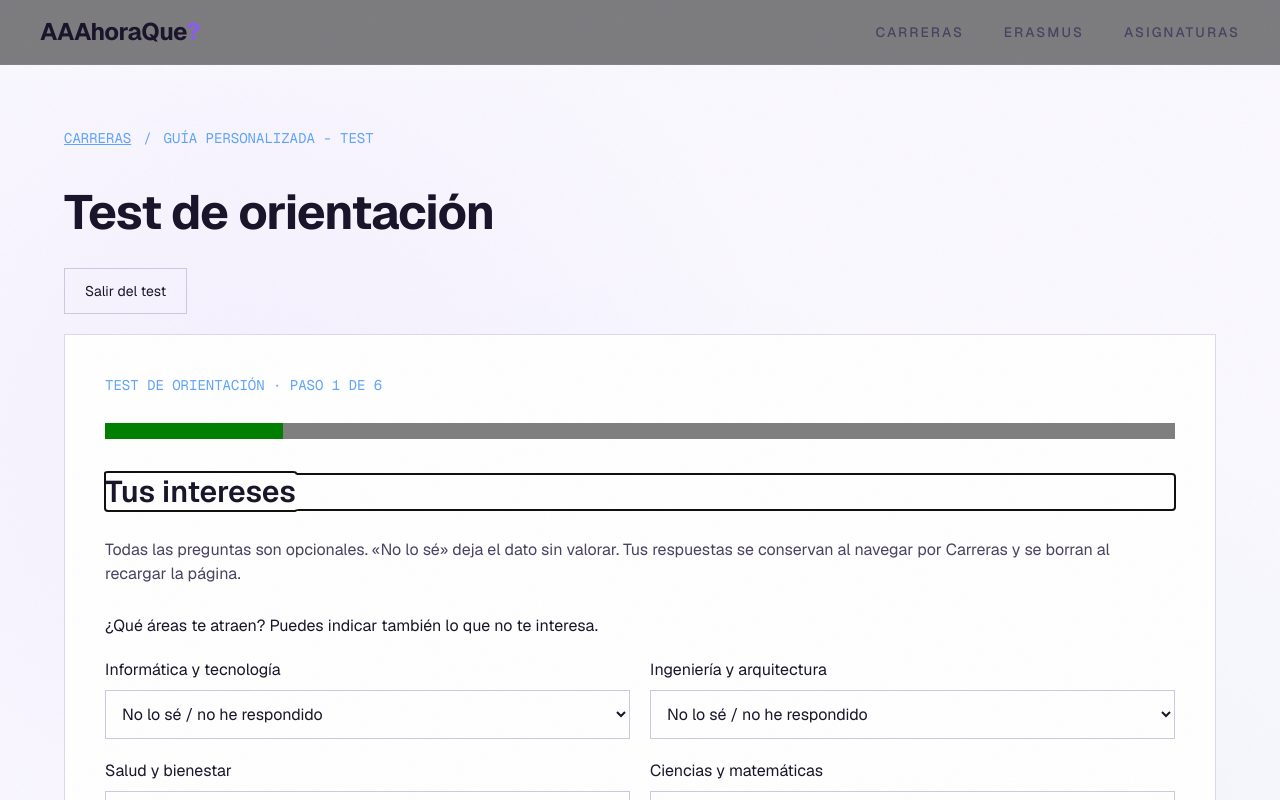
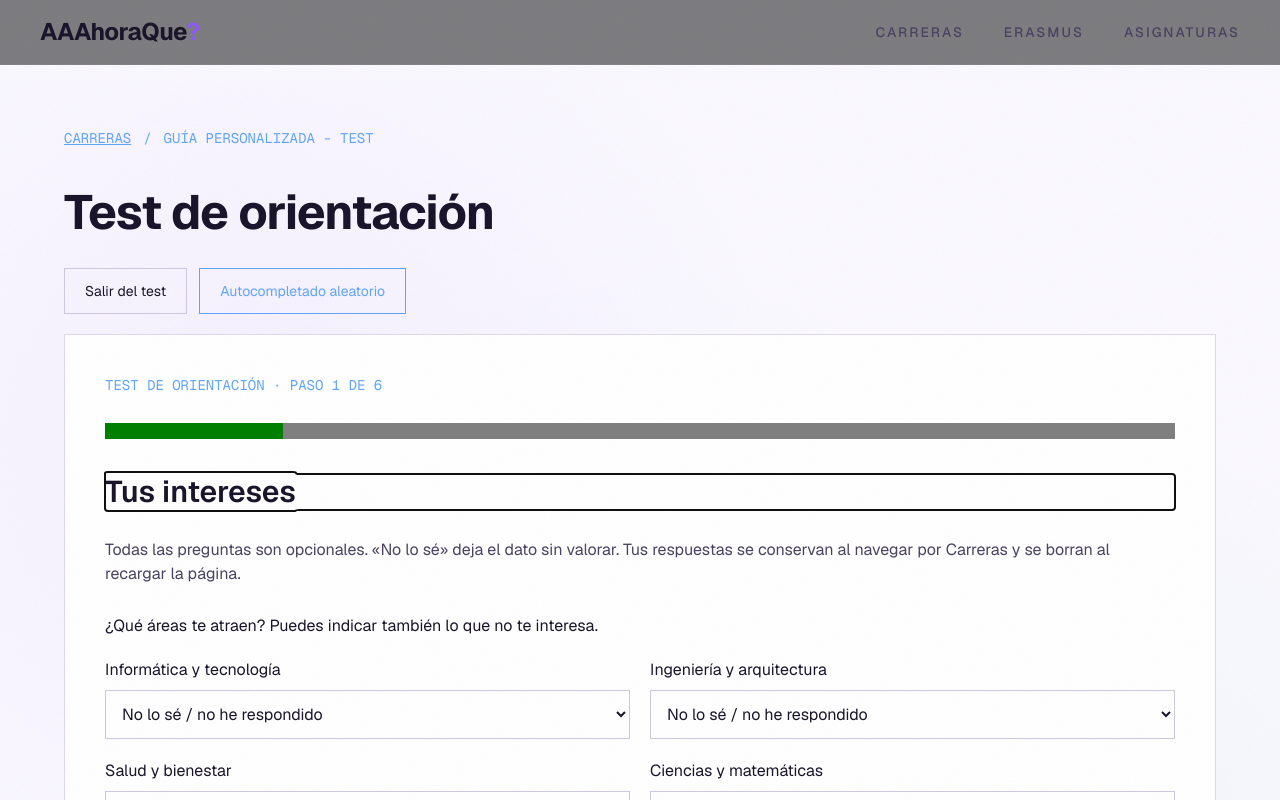
Before and after one commit to ProgramaTurbo/aaahoraque, a Next.js app in the folder apps/web/: page /degrees/personalized-test in a window 1280 px wide. Shown: the top 800 px of the page. Built offline with nearby package versions, Linux system fonts and the light colour scheme.

Commit message:
A.Sender: Frontend v2.1 - Boton de autocompletado en test carreras & unificacion de estilo 29/10/2026 0030

```diff
--- a/apps/web/src/features/degrees/degrees-workspace.tsx
+++ b/apps/web/src/features/degrees/degrees-workspace.tsx
@@ -3,6 +3,7 @@
 import { useEffect, useRef, useState } from "react";
 import type { DegreeSummary as CatalogOffering } from "./types";
 import { OfferingPlans } from "./offering-plans";
+import { OfferingCard } from "./offering-card";
 import { PageResultCharts, SelectedOfferingsChart } from "./result-charts";
 import type { OrientationProfile } from "./orientation-profile";
 
@@ -92,12 +93,9 @@ export function DegreesWorkspace({ profile }: { profile?: OrientationProfile })
         <p className="text-sm text-[var(--color-fg-dim)]">La selección se conserva al filtrar y se borra al salir de esta página. Al alcanzar tres alternativas, quita una para añadir otra.</p>
         {!loading && error !== requestKey && !filtered.length && <p>No hay ofertas con estos filtros. Prueba otra búsqueda o universidad.</p>}
         {profile && result?.key === requestKey && filtered.length > 0 && <PageResultCharts offerings={filtered} page={page} activeCriteria={result.activeCriteria} />}
-        <div className="grid gap-4 md:grid-cols-2 lg:grid-cols-3">
-          {filtered.map((o) => <article key={o.id} className={panel}>
-            <h3 className="text-lg font-semibold">{o.degree.name}</h3>
-            <p className="mt-2">{o.university.name}</p>
-            <p className="mt-2 text-sm text-[var(--color-fg-dim)]">{o.center?.name ?? "Centro sin especificar"}</p>
-            <p className="my-4 text-sm">{modality(o)}{o.province ? ` · ${o.province}` : ""}</p>
+        <div className="grid gap-5 md:grid-cols-2 xl:grid-cols-3">
+          {filtered.map((o) => <OfferingCard key={o.id} offering={o} selected={ids.includes(o.id)} disabled={!ids.includes(o.id) && ids.length >= 3} modalityLabel={modality(o)} onToggle={() => toggle(o.id)}>
+            {profile && o.province && <p className="text-sm text-[var(--color-fg-dim)]">Provincia del centro: {o.province}</p>}
             {o.evaluation && <div className="mb-5 space-y-3 text-sm">
               <p className="font-semibold text-[var(--color-degree-bright)]">{o.evaluation.score === null ? "Sin puntuación comparable" : `Afinidad orientativa: ${o.evaluation.score}/100`}</p>
               {o.evaluation.score !== null && <meter min={0} max={100} value={o.evaluation.score} aria-label="Afinidad orientativa" className="w-full" />}
@@ -109,10 +107,7 @@ export function DegreesWorkspace({ profile }: { profile?: OrientationProfile })
               {o.evaluation.reasons.length > 0 && <ul className="list-disc pl-5">{o.evaluation.reasons.map((reason) => <li key={reason}>{reason}</li>)}</ul>}
               <details><summary className="cursor-pointer underline">Qué falta comprobar</summary><ul className="mt-2 list-disc pl-5">{o.evaluation.pending.map((reason) => <li key={reason}>{reason}</li>)}</ul></details>
             </div>}
-            <button type="button" aria-pressed={ids.includes(o.id)} aria-label={`${ids.includes(o.id) ? "Quitar" : "Comparar"}: ${o.degree.name}, ${o.university.name}, ${o.center?.name ?? "centro sin especificar"}`} disabled={!ids.includes(o.id) && ids.length >= 3} onClick={() => toggle(o.id)} className="border border-[var(--color-degree-bright)] px-4 py-2 text-[var(--color-degree-bright)] disabled:opacity-40">
-              {ids.includes(o.id) ? "Quitar de la comparación" : "Añadir a la comparación"}
-            </button>
-          </article>)}
+          </OfferingCard>)}
         </div>
         {loading && <p role="status">Buscando ofertas…</p>}
         {error === requestKey && <p role="alert">{errorMessage} <button type="button" className="underline" onClick={() => setAttempt((n) => n + 1)}>Reintentar</button></p>}
--- /dev/null
+++ b/apps/web/src/features/degrees/offering-card.tsx
@@ -0,0 +1,30 @@
+import type { ReactNode } from "react";
+import type { DegreeSummary } from "./types";
+
+/** Matches the existing academic offering cards in /explorar/titulaciones. */
+export function OfferingCard({ offering, selected, disabled, modalityLabel, onToggle, children }: {
+  offering: DegreeSummary;
+  selected: boolean;
+  disabled: boolean;
+  modalityLabel: string;
+  onToggle: () => void;
+  children?: ReactNode;
+}) {
+  return <article className={`info-card info-card-degree flex min-w-0 flex-col gap-5 p-7${selected ? " ring-1 ring-[var(--color-degree)]" : ""}`}>
+    <div className="flex flex-wrap gap-2 font-mono text-xs text-[var(--color-degree)]">
+      {offering.degree.academicLevel && <span>{offering.degree.academicLevel}</span>}
+      {offering.modality && <span>· {modalityLabel}</span>}
+    </div>
+    <h3 className="font-display text-2xl leading-tight">{offering.degree.name}</h3>
+    <div className="flex-1 space-y-2 text-sm text-[var(--color-fg-dim)]">
+      <p className="font-medium">{offering.university.name}</p>
+      {offering.center && <p>{offering.center.name}</p>}
+    </div>
+    {children}
+    <button type="button" onClick={onToggle} disabled={disabled} aria-pressed={selected}
+      aria-label={`${selected ? "Quitar" : "Comparar"}: ${offering.degree.name}, ${offering.university.name}, ${offering.center?.name ?? "centro sin especificar"}`}
+      className="link-underline link-underline-degree self-start text-left text-sm font-semibold disabled:cursor-not-allowed disabled:opacity-40">
+      {selected ? "Quitar de la comparación" : "Añadir a la comparación →"}
+    </button>
+  </article>;
+}
--- a/apps/web/src/features/degrees/orientation-profile.ts
+++ b/apps/web/src/features/degrees/orientation-profile.ts
@@ -38,3 +38,44 @@ export const emptyProfile: OrientationProfile = {
   budget_strict: false, institution: "unknown", modality: "unknown", modality_strict: false,
   max_years: null, distance: "", priorities: { interests: 1, location: 1, modality: 1 },
 };
+
+/** Creates simulated questionnaire answers for exercising the existing results flow. */
+export function createRandomProfile(random: () => number = Math.random): OrientationProfile {
+  const pick = <T,>(values: readonly T[]): T => values[Math.floor(random() * values.length)];
+  const integer = (min: number, max: number) => min + Math.floor(random() * (max - min + 1));
+  const region = pick(Object.keys(regions));
+  const province = pick(regions[region]);
+  const accessRoute = pick(["bachillerato", "fp_superior", "other"] as const);
+  const accessGrade = integer(500, 1000) / 100;
+  const admissionGrade = Math.round(Math.min(14, accessGrade + random() * 4) * 100) / 100;
+  const interests: OrientationProfile["interests"] = Object.fromEntries(areas.map(([key]) => [key, random() < 0.5 ? "like" : "dislike"]));
+  interests[pick(areas)[0]] = "like";
+  const priorities = { interests: integer(0, 5), location: integer(0, 5), modality: integer(0, 5) };
+  if (Object.values(priorities).every((value) => value === 0)) priorities.interests = 1;
+  const activities = ["Resolver problemas", "Crear y diseñar", "Ayudar a otras personas", "Leer y argumentar", "Experimentar", "Organizar proyectos"];
+  const goals = ["Investigación", "Creatividad", "Impacto social", "Autonomía", "Salario", "Estabilidad"];
+  return {
+    ...emptyProfile,
+    interests,
+    aptitudes: Object.fromEntries(["logic", "comprehension", "memory", "creativity", "communication"].map((key) => [key, integer(0, 4)])),
+    activities: activities.filter(() => random() < 0.5),
+    goals: goals.filter(() => random() < 0.5),
+    access_route: accessRoute,
+    previous_studies: accessRoute === "bachillerato" ? `Bachillerato: ${pick(["Ciencias y Tecnología", "Humanidades y Ciencias Sociales", "Artes"])} (simulado)`
+      : accessRoute === "fp_superior" ? "Ciclo formativo de grado superior (simulado)" : "Otros estudios previos (simulados)",
+    subjects: `Ejemplo simulado: ${pick(["Matemáticas", "Lengua", "Inglés"])} ${integer(5, 10)}`,
+    access_grade: accessGrade,
+    admission_grade: admissionGrade,
+    origin_province: province,
+    allowed_provinces: [...regions[region]],
+    mobility: pick(["anywhere", "prefer_province", "require_province", "prefer_region", "require_region"] as const),
+    budget: integer(10, 250) * 100,
+    budget_strict: random() < 0.5,
+    institution: pick(["public", "private", "either"] as const),
+    modality: pick(["on_site", "online", "hybrid"] as const),
+    modality_strict: random() < 0.5,
+    max_years: integer(3, 6),
+    distance: `Preferencia simulada: hasta ${pick([30, 60, 90])} minutos de desplazamiento`,
+    priorities,
+  };
+}
--- a/apps/web/src/features/degrees/orientation-session.tsx
+++ b/apps/web/src/features/degrees/orientation-session.tsx
@@ -3,6 +3,8 @@ import { createContext, useContext, useState, type Dispatch, type SetStateAction
 import type { OrientationProfile } from "./orientation-profile";
 
 type OrientationSession = {
+  isRandomProfile: boolean;
+  setIsRandomProfile: Dispatch<SetStateAction<boolean>>;
   draft: OrientationProfile | undefined;
   setDraft: Dispatch<SetStateAction<OrientationProfile | undefined>>;
   profile: OrientationProfile | undefined;
@@ -15,7 +17,8 @@ export function OrientationProvider({ children }: { children: ReactNode }) {
   const [draft, setDraft] = useState<OrientationProfile>();
   const [profile, setProfile] = useState<OrientationProfile>();
   const [step, setStep] = useState(0);
-  return <Context.Provider value={{ draft, setDraft, profile, setProfile, step, setStep }}>{children}</Context.Provider>;
+  const [isRandomProfile, setIsRandomProfile] = useState(false);
+  return <Context.Provider value={{ draft, setDraft, profile, setProfile, step, setStep, isRandomProfile, setIsRandomProfile }}>{children}</Context.Provider>;
 }
 export function useOrientationSession() {
   const value = useContext(Context);
--- a/apps/web/src/features/degrees/personalized-pages.tsx
+++ b/apps/web/src/features/degrees/personalized-pages.tsx
@@ -4,6 +4,7 @@ import { useRouter } from "next/navigation";
 import { OrientationTest } from "./orientation-test";
 import { DegreesWorkspace } from "./degrees-workspace";
 import { useOrientationSession } from "./orientation-session";
+import { createRandomProfile } from "./orientation-profile";
 
 export function OrientationTestPage() {
   const session = useOrientationSession();
@@ -12,16 +13,28 @@ export function OrientationTestPage() {
     session.setDraft(undefined);
     session.setProfile(undefined);
     session.setStep(0);
+    session.setIsRandomProfile(false);
     router.push("/degrees");
   }
+  function randomizeTest() {
+    const profile = createRandomProfile();
+    session.setProfile(profile);
+    session.setDraft(profile);
+    session.setStep(5);
+    session.setIsRandomProfile(true);
+    router.push("/degrees/personalized-results");
+  }
   return <div className="space-y-5">
+    <div className="flex flex-wrap gap-3">
     <button type="button" onClick={exitTest} className="border border-[var(--color-border-light)] px-5 py-3 text-sm hover:border-[var(--color-degree-bright)]">Salir del test</button>
+    <button type="button" onClick={randomizeTest} className="border border-[var(--color-degree-bright)] px-5 py-3 text-sm text-[var(--color-degree-bright)] hover:bg-[var(--color-degree)]/10">Autocompletado aleatorio</button>
+    </div>
     <OrientationTest initial={session.draft ?? session.profile} initialStep={session.step} onStepChange={session.setStep} onDraftChange={session.setDraft}
       onComplete={(profile) => { session.setProfile(profile); session.setDraft(profile); router.push("/degrees/personalized-results"); }} />
   </div>;
 }
 export function OrientationResultsPage() {
-  const { profile } = useOrientationSession();
+  const { profile, isRandomProfile } = useOrientationSession();
   if (!profile) return <section className="space-y-5 border border-[var(--color-border)] p-8"><h2 className="text-2xl font-semibold">Todavía no hay un perfil completado</h2><p>Completa el test para ver tus opciones afines. Las respuestas se conservan al navegar por Carreras y se borran al recargar la página.</p><Link href="/degrees/personalized-test" className="inline-block bg-[var(--color-degree)] px-5 py-3 text-white">Ir al test de orientación</Link></section>;
-  return <div className="space-y-6"><Link href="/degrees/personalized-test" className="text-[var(--color-degree-bright)] underline">Revisar mis respuestas y recalcular</Link><DegreesWorkspace key={JSON.stringify(profile)} profile={profile} /></div>;
+  return <div className="space-y-6">{isRandomProfile && <p role="status" className="border border-[var(--color-degree)] bg-[var(--color-bg-card)] p-4 text-sm">Perfil de prueba generado aleatoriamente. Las respuestas son simuladas; puedes revisarlas y modificarlas.</p>}<Link href="/degrees/personalized-test" className="text-[var(--color-degree-bright)] underline">Revisar mis respuestas y recalcular</Link><DegreesWorkspace key={JSON.stringify(profile)} profile={profile} /></div>;
 }
```
Also changed, not shown: 1 other file (tests, documents, lock files or other folders).
